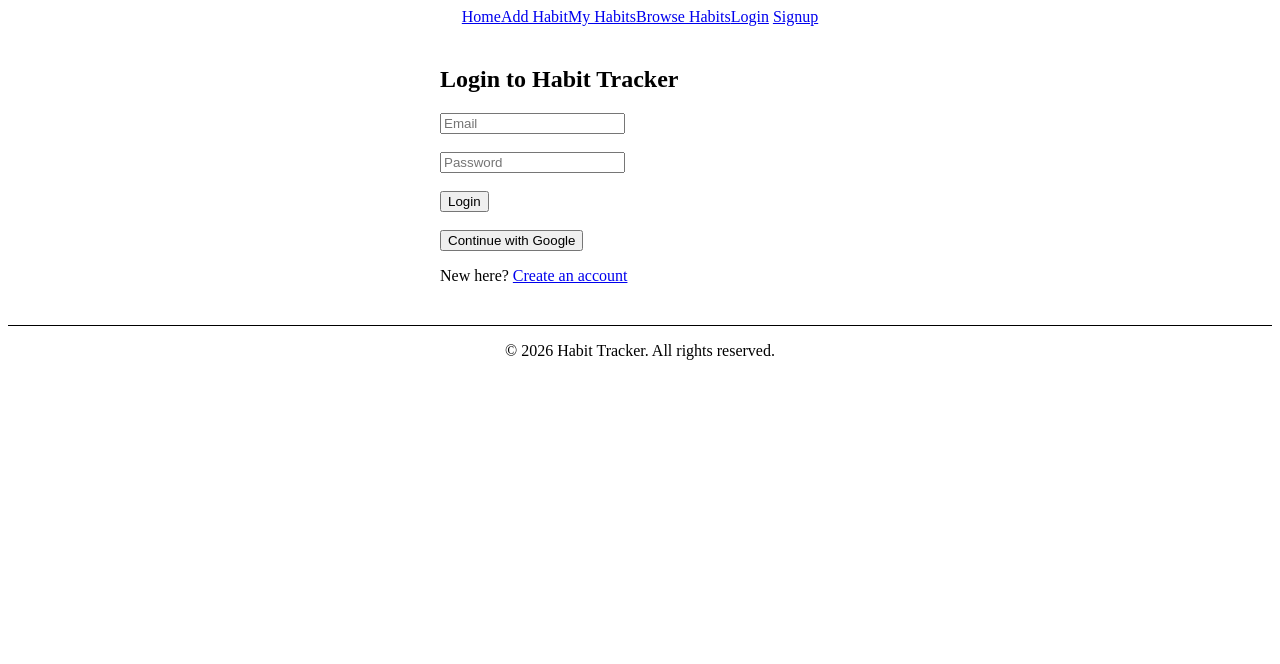
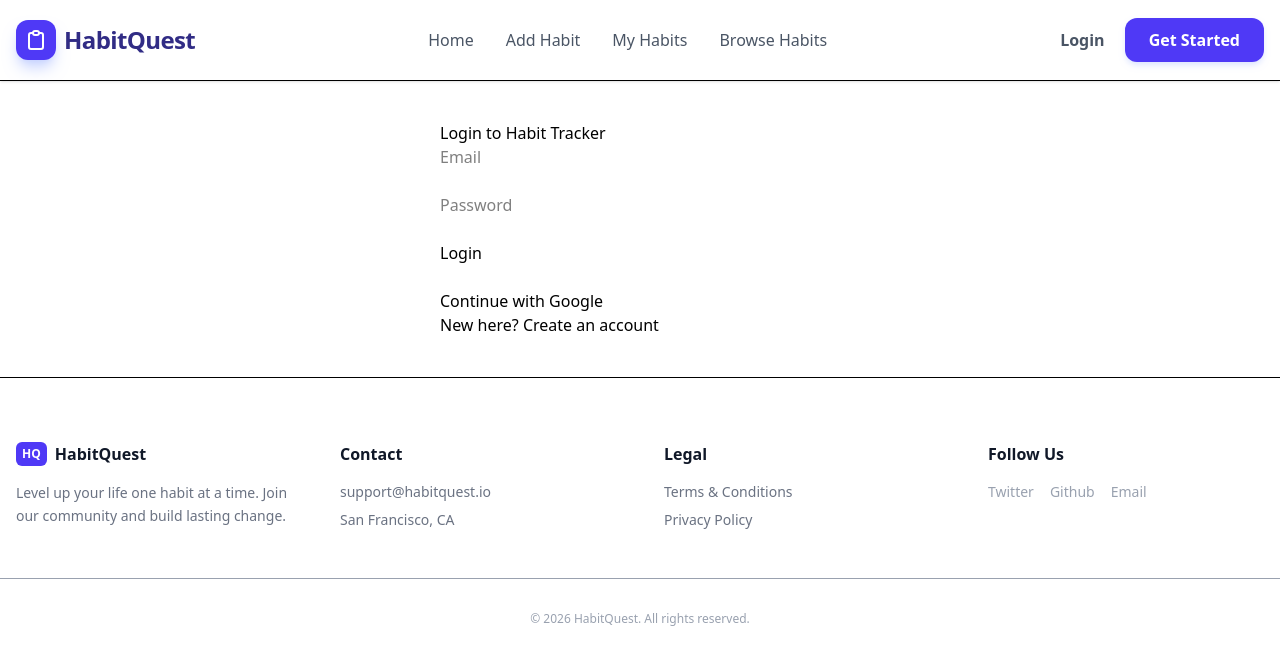
Before and after one commit to masuma01199/habit-tracker-client, a React (Vite) app: page /login in a window 1280 px wide. Shown: the top 664 px of the page. Built offline with nearby package versions, Linux system fonts and the light colour scheme; no server answers.

Commit message:
updated navbar and footer

```diff
--- a/package.json
+++ b/package.json
@@ -27,7 +27,7 @@
     "@types/react": "^19.2.5",
     "@types/react-dom": "^19.2.3",
     "@vitejs/plugin-react": "^5.1.1",
-    "autoprefixer": "^10.4.23",
+    "autoprefixer": "^10.4.24",
     "eslint": "^9.39.1",
     "eslint-plugin-react-hooks": "^7.0.1",
     "eslint-plugin-react-refresh": "^0.4.24",
--- a/src/components/Footer.jsx
+++ b/src/components/Footer.jsx
@@ -1,10 +1,53 @@
+import { Link } from "react-router-dom";
+
 const Footer = () => {
   return (
-    <footer className="bg-white border-t mt-10">
-      <div className="max-w-7xl mx-auto px-4 py-6 flex flex-col sm:flex-row justify-between items-center">
-        <p className="text-sm text-gray-500">
-          © {new Date().getFullYear()} Habit Tracker. All rights reserved.
-        </p>
+    <footer className="bg-white border-t pt-16 pb-8 mt-10">
+      <div className="max-w-7xl mx-auto px-4 grid grid-cols-1 md:grid-cols-4 gap-12 text-left">
+        {/* About Section */}
+        <div className="space-y-4">
+          <div className="flex items-center gap-2">
+            <div className="bg-indigo-600 p-1 rounded-md text-white font-bold text-xs px-1.5 text-center">HQ</div>
+            <span className="font-bold text-gray-900">HabitQuest</span>
+          </div>
+          <p className="text-gray-500 text-sm leading-relaxed">
+            Level up your life one habit at a time. Join our community and build lasting change.
+          </p>
+        </div>
+
+        {/* Contact Section */}
+        <div>
+          <h4 className="font-bold text-gray-900 mb-4">Contact</h4>
+          <ul className="text-gray-500 text-sm space-y-2">
+            <li className="flex items-center gap-2">
+                <span>support@habitquest.io</span>
+            </li>
+            <li>San Francisco, CA</li>
+          </ul>
+        </div>
+
+        {/* Legal Section */}
+        <div>
+          <h4 className="font-bold text-gray-900 mb-4">Legal</h4>
+          <ul className="text-gray-500 text-sm space-y-2">
+            <li><Link to="/terms" className="hover:text-indigo-600 transition">Terms & Conditions</Link></li>
+            <li><Link to="/privacy" className="hover:text-indigo-600 transition">Privacy Policy</Link></li>
+          </ul>
+        </div>
+
+        {/* Social Section */}
+        <div>
+          <h4 className="font-bold text-gray-900 mb-4">Follow Us</h4>
+          <div className="flex gap-4 text-gray-400">
+             <span className="cursor-pointer hover:text-indigo-600 font-medium text-sm">Twitter</span>
+             <span className="cursor-pointer hover:text-indigo-600 font-medium text-sm">Github</span>
+             <span className="cursor-pointer hover:text-indigo-600 font-medium text-sm">Email</span>
+          </div>
+        </div>
+      </div>
+
+      <div className="max-w-7xl mx-auto px-4 mt-12 pt-8 border-t text-center text-gray-400 text-xs">
+        © {new Date().getFullYear()} HabitQuest. All rights reserved.
       </div>
     </footer>
   );
--- a/src/components/Navbar.jsx
+++ b/src/components/Navbar.jsx
@@ -1,60 +1,65 @@
 import { useContext, useState } from "react";
-import { Link } from "react-router-dom";
+import { Link, NavLink } from "react-router-dom";
 import { AuthContext } from "../context/AuthProvider";
 
 const Navbar = () => {
   const { user, logOut } = useContext(AuthContext);
   const [open, setOpen] = useState(false);
 
-  const handleLogout = () => {
-    logOut()
-      .then(() => {})
-      .catch(() => {});
-  };
+  const activeClass = "text-indigo-600 font-bold border-b-2 border-indigo-600 pb-1";
+  const inactiveClass = "text-gray-600 hover:text-indigo-600 font-medium transition-all";
 
   return (
-    <nav className="bg-white shadow" style={{ display: "flex", gap: "15px", alignItems: "center" }}>
-     <div className="max-w-7xl mx-auto px-4 py-4 flex justify-between items-center">
-      <Link to="/">Home</Link>
-      <Link to="/add-habit">Add Habit</Link>
-      <Link to="/my-habits">My Habits</Link>
-      <Link to="/public-habits">Browse Habits</Link>
+    <nav className="bg-white border-b sticky top-0 z-50 shadow-sm">
+      <div className="max-w-7xl mx-auto px-4 h-20 flex justify-between items-center">
 
-      <div style={{ marginLeft: "auto" }}>
+        {/* Logo Section */}
+        <Link to="/" className="flex items-center gap-2 no-underline">
+          <div className="bg-indigo-600 p-2 rounded-xl shadow-lg shadow-indigo-200">
+            <svg className="w-6 h-6 text-white" fill="none" stroke="currentColor" viewBox="0 0 24 24">
+              <path strokeLinecap="round" strokeLinejoin="round" strokeWidth="2" d="M9 5H7a2 2 0 00-2 2v12a2 2 0 002 2h10a2 2 0 002-2V7a2 2 0 00-2-2h-2M9 5a2 2 0 002 2h2a2 2 0 002-2M9 5a2 2 0 012-2h2a2 2 0 012 2" />
+            </svg>
+          </div>
+          <span className="text-2xl font-extrabold text-indigo-900 tracking-tight">HabitQuest</span>
+        </Link>
+
+        {/* Navigation Links (Visible for Everyone) */}
+        <div className="hidden md:flex items-center gap-8">
+          <NavLink to="/" className={({ isActive }) => isActive ? activeClass : inactiveClass}>Home</NavLink>
+          <NavLink to="/add-habit" className={({ isActive }) => isActive ? activeClass : inactiveClass}>Add Habit</NavLink>
+          <NavLink to="/my-habits" className={({ isActive }) => isActive ? activeClass : inactiveClass}>My Habits</NavLink>
+          <NavLink to="/public-habits" className={({ isActive }) => isActive ? activeClass : inactiveClass}>Browse Habits</NavLink>
+        </div>
+
+        {/* Auth Actions */}
+        <div className="flex items-center gap-5">
           {!user ? (
             <>
-            <Link to="/login">Login</Link>{" "}
-            <Link to="/register">Signup</Link>
+              <Link to="/login" className="text-gray-600 font-bold hover:text-indigo-600 no-underline">Login</Link>
+              <Link to="/register" className="bg-indigo-600 text-white px-6 py-2.5 rounded-xl font-bold hover:bg-indigo-700 transition shadow-md shadow-indigo-100 no-underline">
+                Get Started
+              </Link>
             </>
           ) : (
-          <div style={{ position: "relative" }}>
+            <div className="relative">
               <img
-              src={user.photoURL}
-              alt="user"
+                src={user?.photoURL || "https://via.placeholder.com/40"}
+                alt="profile"
+                className="w-12 h-12 rounded-full border-2 border-indigo-100 cursor-pointer object-cover hover:border-indigo-500 transition-all"
                 onClick={() => setOpen(!open)}
-              style={{
-                width: "40px",
-                height: "40px",
-                borderRadius: "50%",
-                cursor: "pointer",
-              }}
               />
-
               {open && (
-              <div
-                style={{
-                  position: "absolute",
-                  right: 0,
-                  top: "50px",
-                  background: "#fff",
-                  border: "1px solid #ccc",
-                  padding: "10px",
-                  width: "200px",
-                }}
+                <div className="absolute right-0 mt-3 w-56 bg-white rounded-2xl shadow-xl border border-gray-100 p-2 animate-in fade-in slide-in-from-top-2">
+                   <div className="px-4 py-2 border-b border-gray-50 mb-1">
+                      <p className="text-sm font-bold text-gray-800 truncate">{user.displayName}</p>
+                      <p className="text-xs text-gray-500 truncate">{user.email}</p>
+                   </div>
+                   <button
+                    onClick={logOut}
+                    className="w-full text-left px-4 py-2 text-red-500 font-semibold hover:bg-red-50 rounded-lg transition"
                    >
-                <p>{user.displayName}</p>
-                <p>{user.email}</p>
-                <button onClick={handleLogout}>Log out</button>
+                    Log out
+                   </button>
                 </div>
               )}
             </div>
--- a/src/index.css
+++ b/src/index.css
@@ -1,3 +1 @@
-@tailwind base;
-@tailwind components;
-@tailwind utilities;
+@import "tailwindcss";
--- a/src/main.jsx
+++ b/src/main.jsx
@@ -1,10 +1,11 @@
 import React from 'react'
 import ReactDOM from 'react-dom/client'
 import { BrowserRouter } from 'react-router-dom'
+import "./index.css";
 import App from './App'
 import AuthProvider from "./context/AuthProvider";
 import { Toaster } from "react-hot-toast";
-import "./index.css";
+
 
 
 ReactDOM.createRoot(document.getElementById('root')).render(
```
Also changed, not shown: 1 other file (tests, documents, lock files or other folders). Lines whose indentation alone changed are shown as unchanged.
